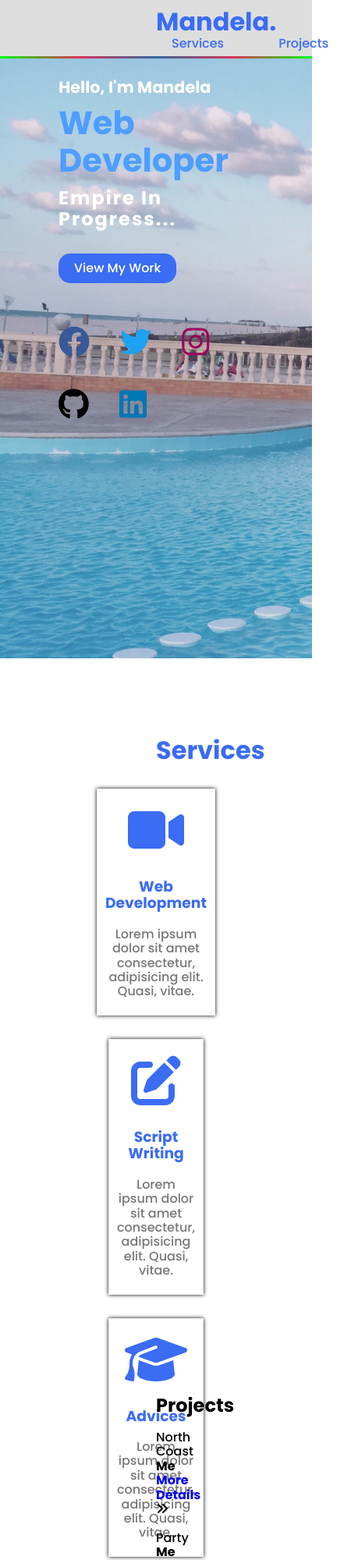
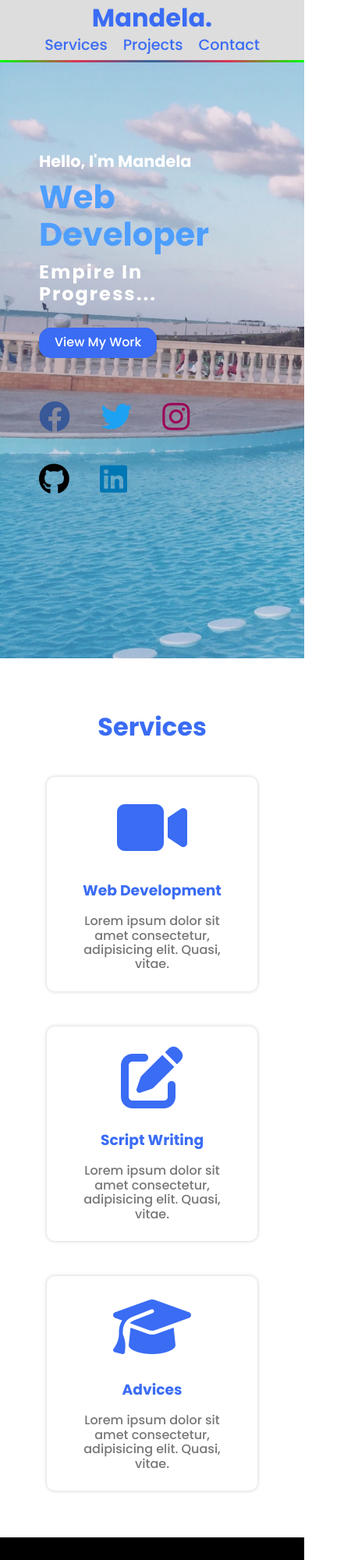
Before and after one commit to Mandela95/Portfolio, a plain HTML site: page index.html in a window 390 px wide. Shown: the top 2000 px of the page at 78% size, 450 px wide, since content can reach past the window. Drawn offline with Linux system fonts and the light colour scheme.

Commit message:
Update style.css

```diff
--- a/style.css
+++ b/style.css
@@ -20,37 +20,17 @@ li {
   list-style: none;
 }
 
-@media (max-width: 768px) {
-  header {
-    padding: 0;
-  }
-  section {
-    flex-direction: column;
-  }
-}
-
-/* @media (min-width: 992px) {
-  .container {
-    width: 970px;
-  }
-}
-
-@media (min-width: 1200px) {
-  .container {
-    width: 1170px;
-  }
-} */
-
 header {
   background-color: #ddd;
   width: 100%;
   position: fixed;
   z-index: 99;
-  padding: 10px 200px;
+  padding: 10px 100px;
   display: flex;
   justify-content: space-between;
   align-items: center;
   flex-wrap: wrap;
+  height: 80px;
 }
 
 header::after {
@@ -73,12 +53,8 @@ nav ul {
   display: flex;
   justify-content: center;
   align-items: center;
+  font-size: 1.5em;
 }
-
-/* nav ul li:hover {
-  border-bottom: 3px solid #fff;
-  width: calc(100% - 20px);
-} */
 
 nav ul li a {
   color: #3a6cf4;
@@ -92,20 +68,19 @@ nav ul li a:hover {
   color: #601cfc;
 }
 
-section {
-  padding: 100px 200px;
-}
-
 .main {
   width: 100%;
   min-height: 100vh;
   display: flex;
   align-items: center;
-  /* background: url(Images/Mandela.jpg) no-repeat; */
   background-image: url(Images/Mandela.jpg);
   background-repeat: no-repeat;
   background-size: cover;
   background-attachment: fixed;
+}
+
+.personal {
+  margin: 100px;
 }
 
 .main h2 {
@@ -154,7 +129,7 @@ section {
 }
 
 .main .social-icons i:hover {
-  transform: translate(-10px) rotate(-10deg);
+  transform: rotate(-10deg) translate(-10px);
 }
 
 .social-icons .fa-facebook {
@@ -192,44 +167,156 @@ section {
   color: #122eca;
 }
 
-.cards {
-  height: 100vh;
-}
-
-.cards .title {
+.title {
   color: #3a6cf4;
   font-size: 2em;
   text-align: center;
+  margin: 30px;
+  padding: 40px 0 0;
+}
+
+.content {
+  display: flex;
+  justify-content: center;
+  flex-direction: row;
+  flex-wrap: wrap;
+  text-align: center;
+}
+
+.card {
+  background-color: #fff;
+  width: 270px;
+  box-shadow: 0px 0px 5px rgba(1 1 1 / 20%);
+  border-radius: 10px;
+  margin: 15px 20px 30px;
+  padding: 25px;
+  transition: 0.3s ease;
+}
+
+.card:hover {
+  transform: scale(1.1);
+}
+
+.card i {
+  color: #3a6cf4;
+  font-size: 5em;
   margin-bottom: 30px;
 }
-
-.cards .content {
-  display: flex;
-  justify-content: center;
-  align-items: center;
-  flex-wrap: wrap;
-  gap: 30px;
-  text-align: center;
-  margin: 20px 0;
-}
-
-.content .card {
-  border: 1px solid #eee;
-  padding: 20px 10px;
-  box-shadow: 0px 0px 5px 0px;
-  background-color: #fff;
-  width: 250px;
-}
-
-.content .card i {
-  color: #3a6cf4;
-  font-size: 4em;
-  margin-bottom: 30px;
-}
-.content .card h3 {
+.card h3 {
   color: #3a6cf4;
   margin-bottom: 20px;
 }
-.content .card p {
+.card p {
   color: #777;
 }
+
+.projects {
+  background-color: #000;
+}
+
+.projects .content {
+  margin-top: 30px;
+}
+.projects .project-card {
+  background-color: #fff;
+  border: 1px solid #ddd;
+  border-radius: 10px;
+  width: 18em;
+  overflow: hidden;
+  margin: 50px;
+  transition: 0.3s ease;
+}
+
+.projects .project-card:hover {
+  transform: scale(1.1);
+  opacity: 0.7;
+}
+
+.projects .project-card .project-image {
+  width: 100%;
+}
+.projects .project-card .project-image img {
+  width: 300px;
+  height: 240px;
+}
+
+.project-info {
+  padding: 10px;
+  margin: 10px;
+}
+
+.project-title {
+  display: flex;
+  justify-content: space-between;
+}
+
+.project-category {
+  color: #3a6cf4;
+  font-size: 1.4em;
+  margin-bottom: 10px;
+}
+
+.fa-angle-double-right {
+  color: #3a6cf4;
+  padding-left: 10px;
+}
+
+.contact {
+  margin-bottom: 50px;
+}
+
+.mail {
+  text-align: center;
+}
+
+footer {
+  background-color: #000;
+  color: #fff;
+  text-align: center;
+}
+
+.footer-content {
+  padding: 30px;
+  font-size: 1.5em;
+}
+
+footer a {
+  color: #3a6cf4;
+}
+
+@media (max-width: 1200px) {
+  header {
+    padding: 5px 5px 10px;
+  }
+  .logo {
+    margin: 15px;
+  }
+  nav ul li a {
+    padding-right: 0;
+  }
+  .projects .project-card {
+    margin: 35px;
+  }
+  .personal {
+    margin: 10px;
+  }
+}
+
+@media (max-width: 767px) {
+  header {
+    flex-direction: column;
+  }
+  .logo {
+    margin: 0 auto;
+  }
+  nav {
+    margin: auto;
+  }
+  nav ul li a {
+    margin: 10px;
+    font-size: 0.8em;
+  }
+  .personal {
+    margin: 50px;
+  }
+}
```
